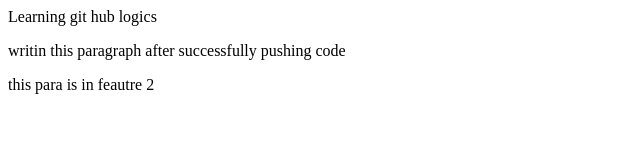
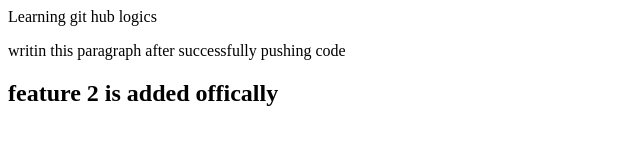
Before and after one commit to Abdulhadisheikh/gitlog, a plain HTML site: page index.html in a window 1280 px wide. Shown: the whole page, without its empty margins (0-640 px from the left). Drawn offline with Linux system fonts and the light colour scheme.

Commit message:
feature2 added

```diff
--- a/index.html
+++ b/index.html
@@ -1,3 +1,3 @@
 <p>Learning git hub logics</p>
 <p>writin this paragraph after successfully pushing code</p>
-<p>this para is in feautre 2 </p>
+<h2>feature 2 is added offically</h2>
```
